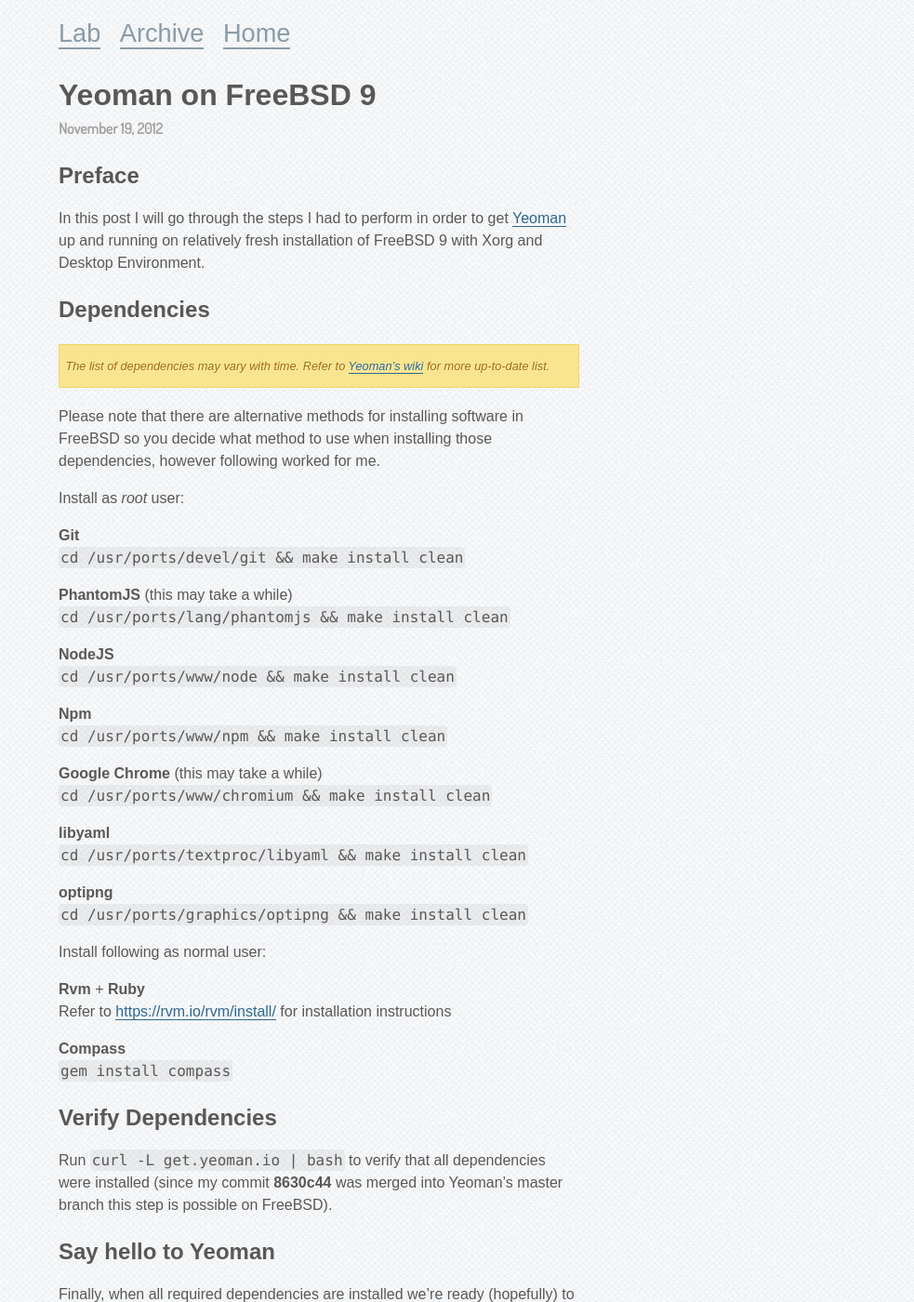
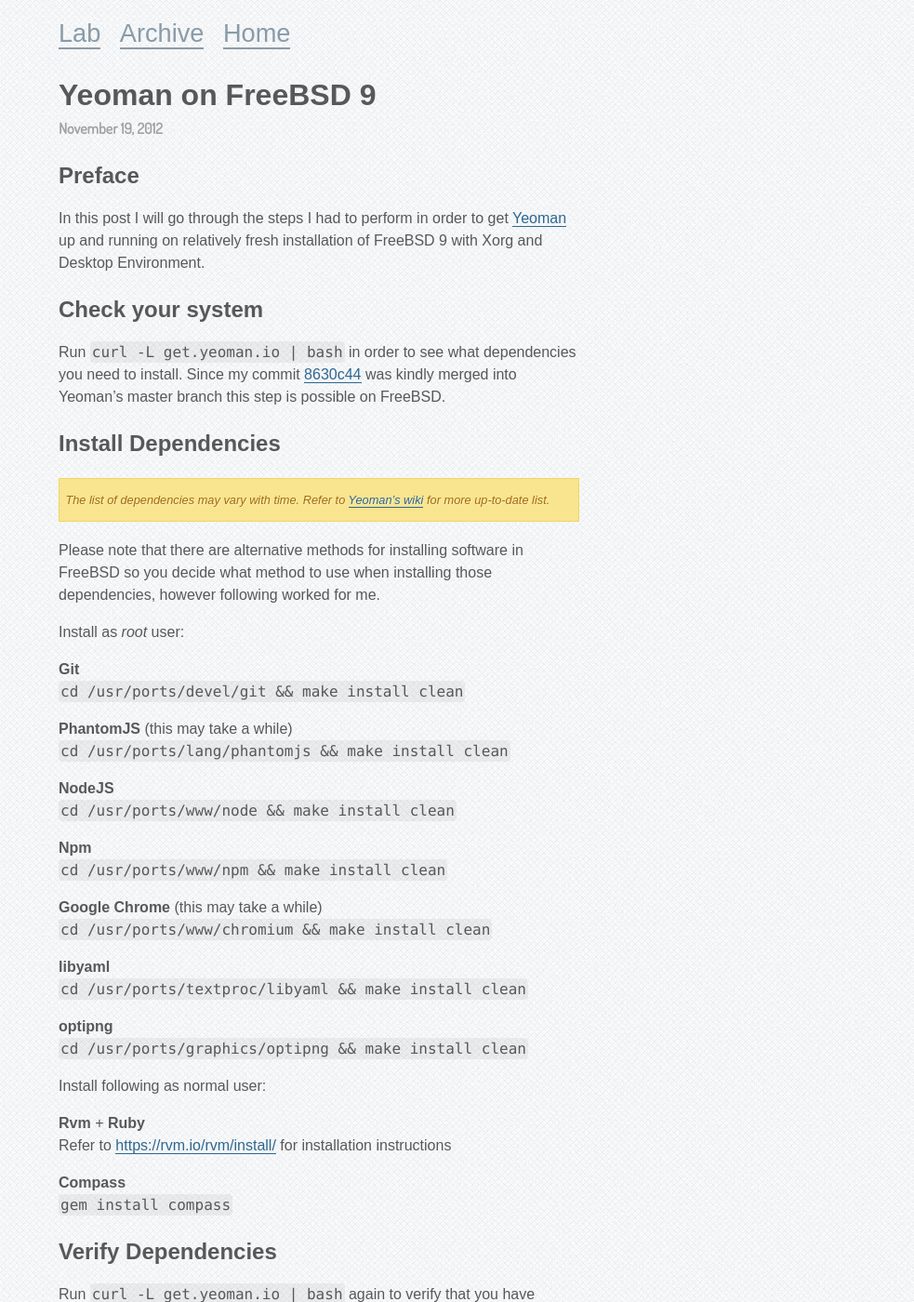
Before and after one commit to sergeylukin/sergeylukin.github.com, a Jekyll site: the page built from _posts/2012-11-19-yeoman-on-freebsd-9.md, in a window 1280 px wide and 1400 px high. Shown: the whole window at 93% size, without its empty margins (297-1280 px from the left). Built offline with Jekyll 4.4.1, drawn with Linux system fonts in a browser that asks for light colours; comment, search, counter and statistics services are not loaded; some of the changed text lies outside the part shown.

Commit message:
Edit post: yeoman on freebsd 9

```diff
--- a/_posts/2012-11-19-yeoman-on-freebsd-9.md
+++ b/_posts/2012-11-19-yeoman-on-freebsd-9.md
@@ -13,8 +13,17 @@
 [Yeoman](http://yeoman.io) up and running on relatively fresh installation of
 FreeBSD 9 with Xorg and Desktop Environment.
 
-Dependencies
-------------
+Check your system
+-----------------
+
+Run `curl -L get.yeoman.io | bash` in order to see what dependencies you need
+to install. Since my commit
+[8630c44](https://github.com/yeoman/yeoman/commit/8630c44fc9cd46155f9a620c9b2a2ec5c9ca81bd)
+was kindly merged into Yeoman's master branch this step is possible on
+FreeBSD.
+
+Install Dependencies
+--------------------
 
 <div class="warning-box" markdown="1">
 The list of dependencies may vary with time. Refer to
@@ -61,9 +70,8 @@
 Verify Dependencies
 -------------------
 
-Run `curl -L get.yeoman.io | bash` to verify that all
-dependencies were installed (since my commit **8630c44** was merged into
-Yeoman's master branch this step is possible on FreeBSD).
+Run `curl -L get.yeoman.io | bash` again to verify that you have completed
+the list of required dependencies.
 
 Say hello to Yeoman
 -------------------
```
Also changed, not shown: other parts of _posts/2012-11-19-yeoman-on-freebsd-9.md (+1 -1 lines).
